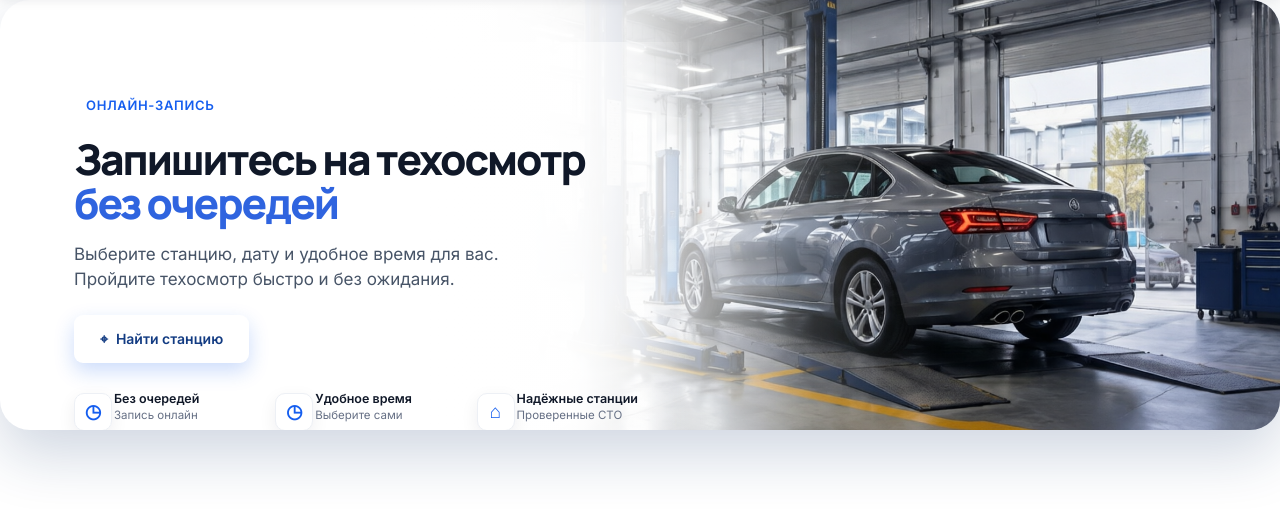
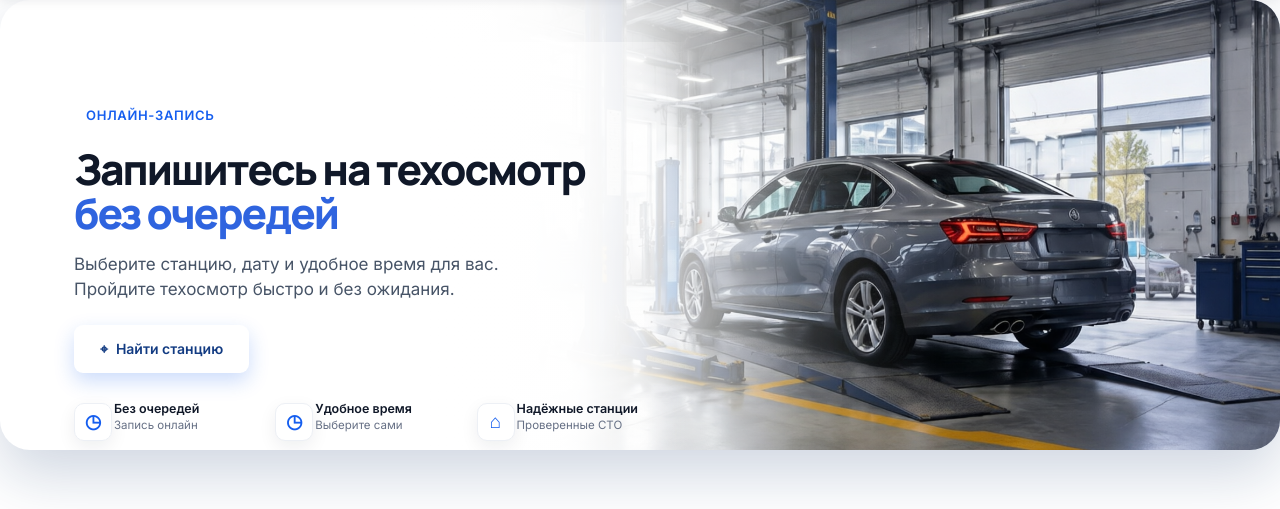
Before and after one commit to max2cool063-crypto/STO-python-project, a Django app: page / in a window 1280 px wide. Shown: the part 79-588 px from the top of the page. Run offline with Django 5.2, Linux system fonts and the light colour scheme; data that the repository does not hold is empty.

Commit message:
feat: adjust landing hero height

```diff
--- a/templates/booking/station_list.html
+++ b/templates/booking/station_list.html
@@ -3,12 +3,12 @@
 {% block title %}Станции техосмотра{% endblock %}
 {% block content %}
 <style>
-body:has(.discovery-hero) .discovery-hero{position:relative;display:block;min-height:430px;height:430px;overflow:hidden;background:#fff}
+body:has(.discovery-hero) .discovery-hero{position:relative;display:block;min-height:450px;height:450px;overflow:hidden;background:#fff}
 body:has(.discovery-hero) .discovery-hero::before,body:has(.discovery-hero) .discovery-hero::after{display:none!important;content:none!important}
-body:has(.discovery-hero) .discovery-hero__visual{position:absolute;z-index:0;inset:0 0 0 30%;min-height:430px;overflow:hidden}
+body:has(.discovery-hero) .discovery-hero__visual{position:absolute;z-index:0;inset:0 0 0 30%;min-height:450px;overflow:hidden}
 body:has(.discovery-hero) .hero-visual-card{position:absolute;inset:0;width:100%;height:100%;border:0;border-radius:0;background-size:cover;background-position:center right;box-shadow:none}
 body:has(.discovery-hero) .hero-photo-overlay{background:linear-gradient(90deg,rgba(255,255,255,1) 0%,rgba(255,255,255,.98) 7%,rgba(255,255,255,.86) 18%,rgba(255,255,255,.48) 31%,rgba(255,255,255,.08) 48%,rgba(255,255,255,0) 62%)}
-body:has(.discovery-hero) .discovery-hero__content{position:relative;z-index:2;width:54%;min-height:430px;height:430px;box-sizing:border-box;padding:48px 36px 42px max(32px,calc((100vw - 1372px)/2));justify-content:center;background:linear-gradient(90deg,#fff 0%,#fff 58%,rgba(255,255,255,.94) 72%,rgba(255,255,255,.42) 90%,rgba(255,255,255,0) 100%)}
+body:has(.discovery-hero) .discovery-hero__content{position:relative;z-index:2;width:54%;min-height:450px;height:450px;box-sizing:border-box;padding:48px 36px 42px max(32px,calc((100vw - 1372px)/2));justify-content:center;background:linear-gradient(90deg,#fff 0%,#fff 58%,rgba(255,255,255,.94) 72%,rgba(255,255,255,.42) 90%,rgba(255,255,255,0) 100%)}
 body:has(.discovery-hero) .discovery-hero h1{max-width:620px;font-size:clamp(40px,3.3vw,54px);line-height:1.04;letter-spacing:-2.1px}
 body:has(.discovery-hero) .discovery-hero p{max-width:560px;margin:16px 0 22px}
 body:has(.discovery-hero) .hero-benefits{max-width:650px;gap:26px;margin-top:28px}
```
